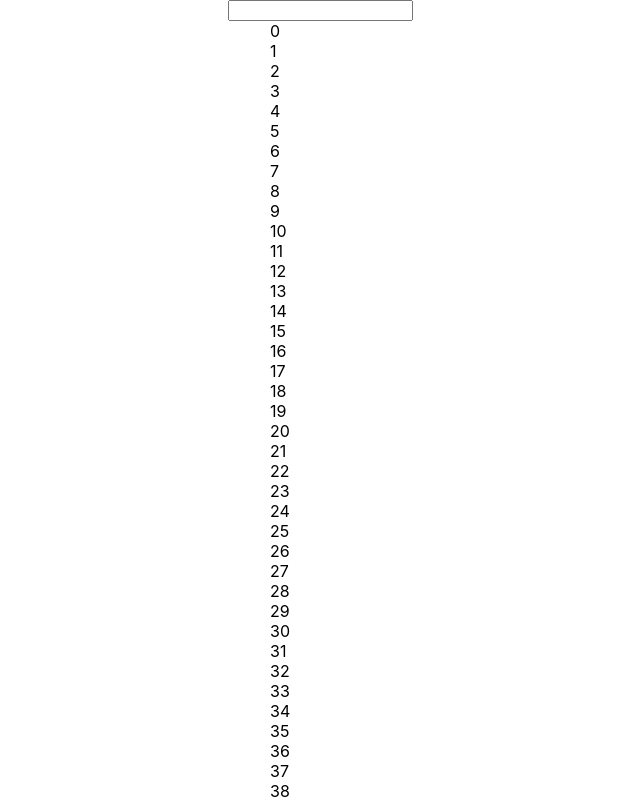
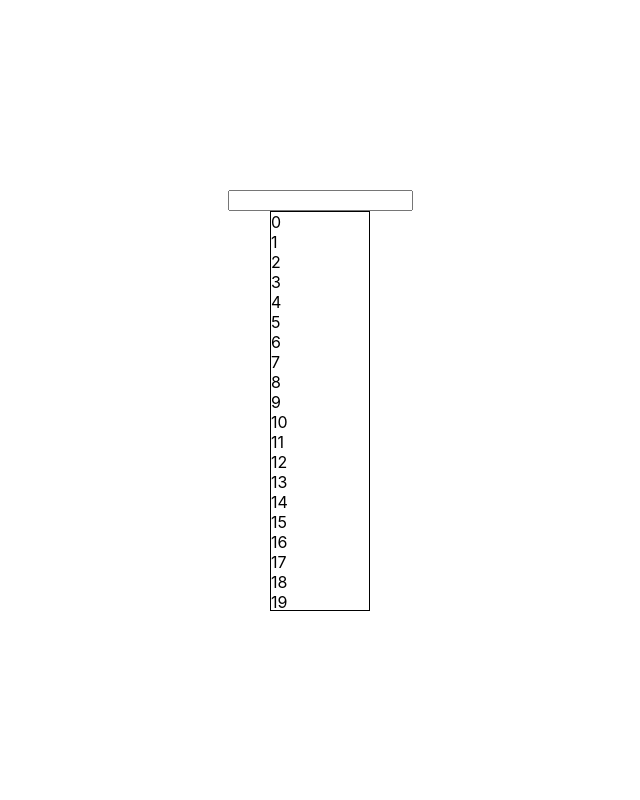
Before and after one commit to CharlesTaylor-CV/react-debug, a Next.js app: page / in a window 1280 px wide. Shown: the whole page, without its empty margins (320-960 px from the left). Built offline with nearby package versions, Linux system fonts and the light colour scheme.

Commit message:
Handle scroll

```diff
--- a/components/InfiniteScroll.tsx
+++ b/components/InfiniteScroll.tsx
@@ -1,16 +1,18 @@
 import {useEffect, useState, useRef} from 'react'
 import ReactList from 'react-list';
 
+const items = Array.from({length: 100}, (_, k) => String(k))
+
 type Props = {
-  items: Array<string>
+  onScroll: (start: number, end: number) => void
 }
 
 InfiniteScroll.defaultProps = {
-  items: Array.from({length: 100}, (_, k) => String(k)),
+  onScroll: (x: number, y: number) => console.log(x, y)
 }
 
 export default function InfiniteScroll(props: Props) {
-  const { items } = props;
+  const { onScroll } = props;
   const [ index, setIndex ] = useState(0);
   const ref = useRef();
   useEffect(() => {
@@ -19,7 +21,6 @@ export default function InfiniteScroll(props: Props) {
       el.scrollTo(index)
     }
   }, [index]);
-
   return (
     <>
       <input type="number" onChange={(e) => setIndex(Number(e.target.value))} />
@@ -27,6 +28,15 @@ export default function InfiniteScroll(props: Props) {
         style={{
           width: '100px',
           overflowY: 'scroll',
+          maxHeight: '50vh',
+          border: '1px solid black',
+        }}
+        onScroll={() => {
+          if (ref.current) {
+            const el = ref.current as any
+            const range = el.getVisibleRange()
+            onScroll(range[0], range[1])
+          }
         }}
       >
         <ReactList
@@ -35,9 +45,7 @@ export default function InfiniteScroll(props: Props) {
           initialIndex={index}
           length={items.length}
           itemRenderer={(index: number, key: string) => (
-            <div
-              key={key}
-            >
+            <div key={key} >
               {items[index]}
             </div>
           )}
--- a/package.json
+++ b/package.json
@@ -3,7 +3,7 @@
   "version": "0.1.0",
   "private": true,
   "scripts": {
-    "dev": "next dev",
+    "dev": "next dev -p 8000",
     "build": "next build",
     "start": "next start",
     "lint": "next lint"
```
